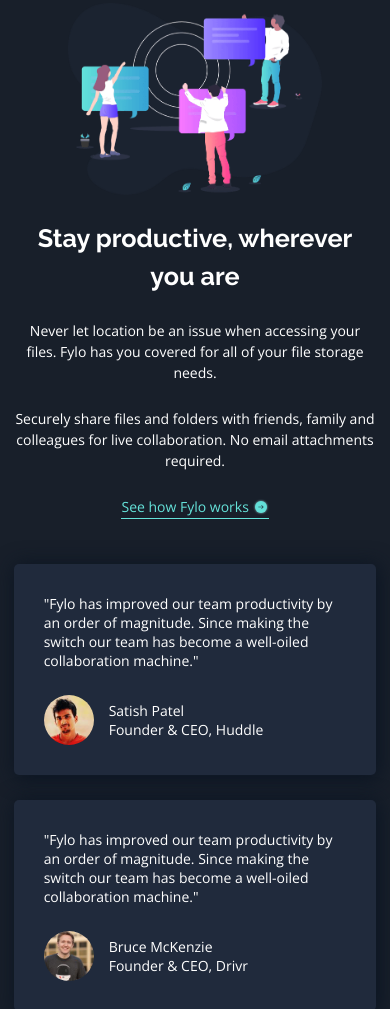
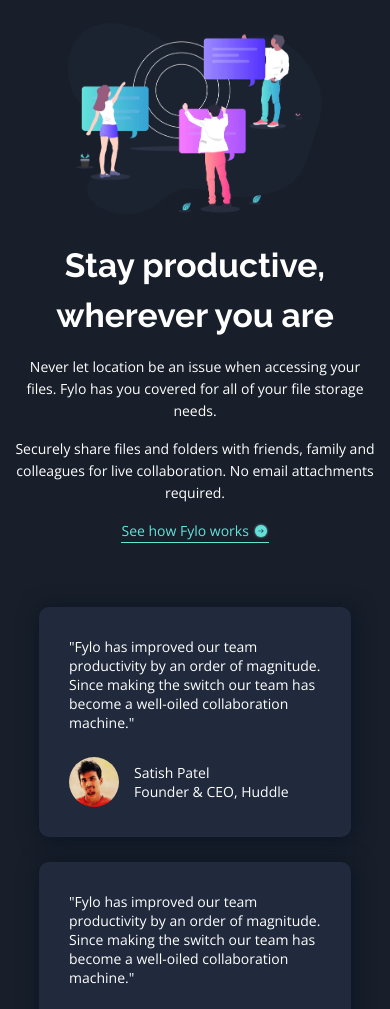
Before and after one commit to ryhull/fylo, a plain HTML site: page index.html in a window 390 px wide. Shown: the part 1907-2916 px from the top of the page. Drawn offline with nearby package versions, Linux system fonts and the light colour scheme.

Commit message:
Updating styles

```diff
--- a/mobile.css
+++ b/mobile.css
@@ -19,7 +19,8 @@
     .commentSection {
         flex-direction: column;
         gap:25px;
-        width:75%
+        width:75%;
+        margin:7.5% 0;
     }
 
     .productiveContainer {
@@ -28,6 +29,7 @@
 
     .emailContainer {
         width:75%;
+        margin-top:5%;
     }
 
     .emailContainer input {
@@ -77,18 +79,26 @@
     }
 
     .productiveContainer h1 {
-        font-size:1.8em;
+        font-size:2.4em;
     }
 
     .productiveContainer p {
         padding:0;
+        line-height:1.6;
     }
 
-    .commentSection {
-        margin-bottom:25px;
+    .productiveContainer h1, .productiveContainer p {
+        margin-bottom:15px;
+    }
+
+     body .commentSection {
+        margin:5% 0;
+        width:80%;
     }
     .emailContainer {
         width:93%;
+        padding:25px;
+        margin-top:10%;
     }
     .emailContainer h1 {
         font-size:1.8em;
@@ -98,6 +108,9 @@
         width:93%;
     }
 
+    .footerContainer>img {
+        width:40%;
+
     nav img {
         width:30%;
     }
--- a/style.css
+++ b/style.css
@@ -205,7 +205,7 @@
     display:grid;
     grid-template-columns: auto 1fr;
     grid-template-rows:auto 1fr;
-    border-radius:5px;
+    border-radius:10px;
     padding:30px;
     box-shadow: 2px 2px 20px 2px #0b1523;
     transition: transform 0.3s;
```
